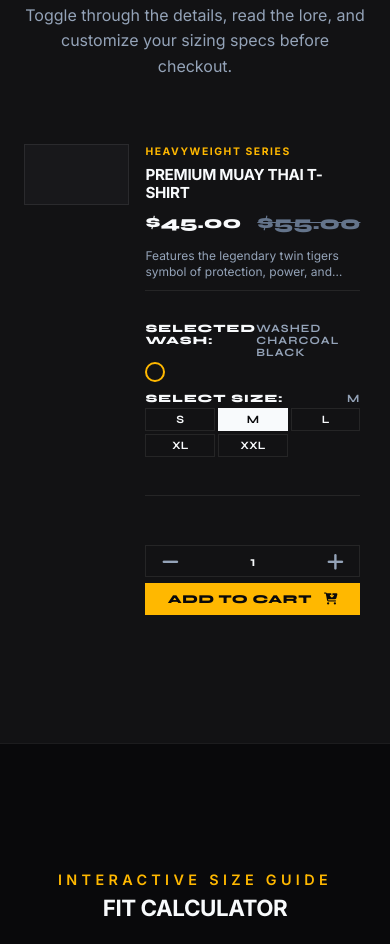
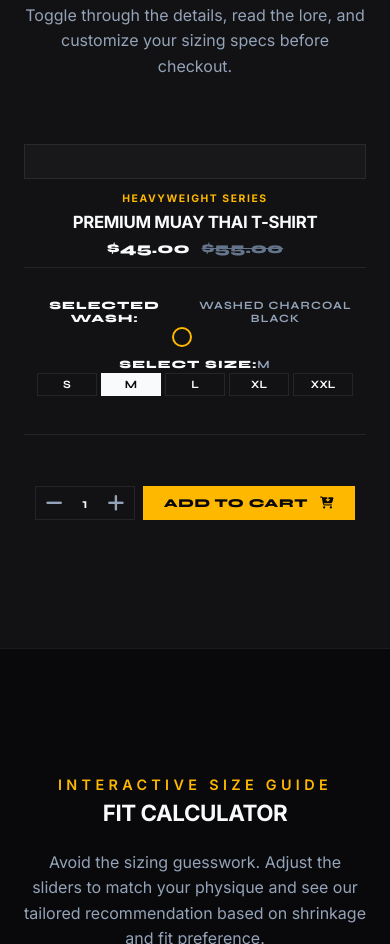
Before and after one commit to nakhonik/nakhonik, a website: page index.html in a window 390 px wide. Shown: the part 1769-2713 px from the top of the page. Drawn offline with Linux system fonts and the light colour scheme; no server answers.

Commit message:
style: revert mobile spotlight to compact stacked layout with large photos and smaller price fonts

```diff
--- a/css/style.css
+++ b/css/style.css
@@ -660,7 +660,7 @@ img {
 
 .product-price {
     font-family: var(--font-body);
-    font-size: 1.1rem;
+    font-size: 0.95rem;
     font-weight: 700;
 }
 
@@ -744,7 +744,7 @@ img {
 
 .spotlight-price {
     font-family: var(--font-heading);
-    font-size: 1.8rem;
+    font-size: 1.25rem;
     font-weight: 800;
     margin-bottom: 1.5rem;
     display: flex;
@@ -753,7 +753,7 @@ img {
 }
 
 .price-original {
-    font-size: 1.2rem;
+    font-size: 0.95rem;
     text-decoration: line-through;
     color: var(--text-muted);
 }
@@ -1313,9 +1313,9 @@ img {
 }
 
 .cart-item-price {
-    font-family: var(--font-heading);
+    font-family: var(--font-body);
     font-weight: 700;
-    font-size: 0.95rem;
+    font-size: 0.9rem;
 }
 
 .cart-item-remove {
@@ -1706,66 +1706,76 @@ img {
         text-align: center;
     }
 
-    /* Compact Side-by-Side Product Spotlight on Mobile/Tablet */
+    /* Compact Stacked Product Spotlight on Mobile/Tablet */
     .spotlight-grid {
-        grid-template-columns: 0.95fr 1.05fr;
-        gap: 1rem;
-        align-items: flex-start;
+        grid-template-columns: 1fr;
+        gap: 0.75rem;
     }
 
     .spotlight-gallery {
-        position: sticky;
-        top: 80px;
+        position: static;
         max-width: 100%;
-        margin: 0;
+        margin: 0 auto;
+        width: 100%;
     }
 
     .spotlight-main-img {
         padding: 0.25rem;
+        background: var(--bg-card);
+        border: 1px solid var(--border-color);
+        display: flex;
+        justify-content: center;
+        align-items: center;
     }
 
     .spotlight-main-img img {
-        max-height: 240px;
+        max-height: 280px;
+        width: auto;
+        height: auto;
         object-fit: contain;
     }
 
     .spotlight-detail {
-        gap: 0.25rem;
+        gap: 0.2rem;
+        text-align: center;
+        align-items: center;
     }
 
     .spotlight-category {
         font-size: 0.65rem;
         letter-spacing: 0.15em;
-        margin-bottom: 0.1rem;
+        margin-bottom: 0.05rem;
     }
 
     .spotlight-name {
+        font-size: 1.05rem;
+        margin-bottom: 0.05rem;
+        line-height: 1.2;
+    }
+
+    .spotlight-price {
         font-size: 0.95rem;
-        margin-bottom: 0.1rem;
-        line-height: 1.2;
-    }
-
-    .spotlight-price {
-        font-size: 1.1rem;
-        margin-bottom: 0.35rem;
+        margin-bottom: 0.25rem;
+        justify-content: center;
+        gap: 0.75rem;
     }
 
     .spotlight-desc {
-        font-size: 0.75rem;
-        line-height: 1.3;
-        margin-bottom: 0.4rem;
-        display: -webkit-box;
-        -webkit-line-clamp: 2;
-        -webkit-box-orient: vertical;
-        overflow: hidden;
+        display: none; /* Hide description to prevent vertical scrolling */
     }
 
     .selectors-group {
         gap: 0.35rem;
+        width: 100%;
+        align-items: center;
     }
 
     .selector-item {
         margin-bottom: 0.35rem;
+        width: 100%;
+        display: flex;
+        flex-direction: column;
+        align-items: center;
     }
 
     .selector-title {
@@ -1775,6 +1785,7 @@ img {
 
     .color-options {
         gap: 0.35rem;
+        justify-content: center;
     }
 
     .color-dot {
@@ -1783,30 +1794,37 @@ img {
     }
 
     .size-options {
-        grid-template-columns: repeat(3, 1fr);
-        gap: 0.2rem;
+        display: flex;
+        flex-wrap: wrap;
+        justify-content: center;
+        gap: 0.25rem;
+        width: 100%;
+        max-width: 320px;
     }
 
     .size-btn {
+        flex: 1 1 50px;
+        max-width: 60px;
         padding: 0.25rem 0;
         font-size: 0.7rem;
     }
 
     .spotlight-actions {
-        flex-direction: column;
-        gap: 0.35rem;
-        margin-top: 0.35rem;
+        flex-direction: row;
+        gap: 0.5rem;
+        margin-top: 0.5rem;
         width: 100%;
+        max-width: 320px;
+        justify-content: center;
     }
 
     .qty-selector {
-        width: 100%;
-        height: 32px;
-        justify-content: space-between;
+        width: 100px;
+        height: 34px;
     }
 
     .qty-btn {
-        padding: 0 0.75rem;
+        padding: 0 0.5rem;
     }
 
     .qty-input {
@@ -1814,10 +1832,10 @@ img {
     }
 
     .spotlight-add-btn {
-        width: 100%;
-        height: 32px;
+        flex: 1;
+        height: 34px;
         font-size: 0.75rem;
-        padding: 0 0.5rem;
+        padding: 0 0.75rem;
     }
 }
 
--- a/index.html
+++ b/index.html
@@ -8,7 +8,7 @@
     <!-- Favicon -->
     <link rel="icon" type="image/png" href="assets/favicon.png">
     <!-- CSS stylesheet -->
-    <link rel="stylesheet" href="css/style.css?v=1.5">
+    <link rel="stylesheet" href="css/style.css?v=1.6">
     <!-- FontAwesome for Premium Icons -->
     <link rel="stylesheet" href="https://cdnjs.cloudflare.com/ajax/libs/font-awesome/6.4.0/css/all.min.css">
     <!-- Stripe.js — secure payment processing -->
```
